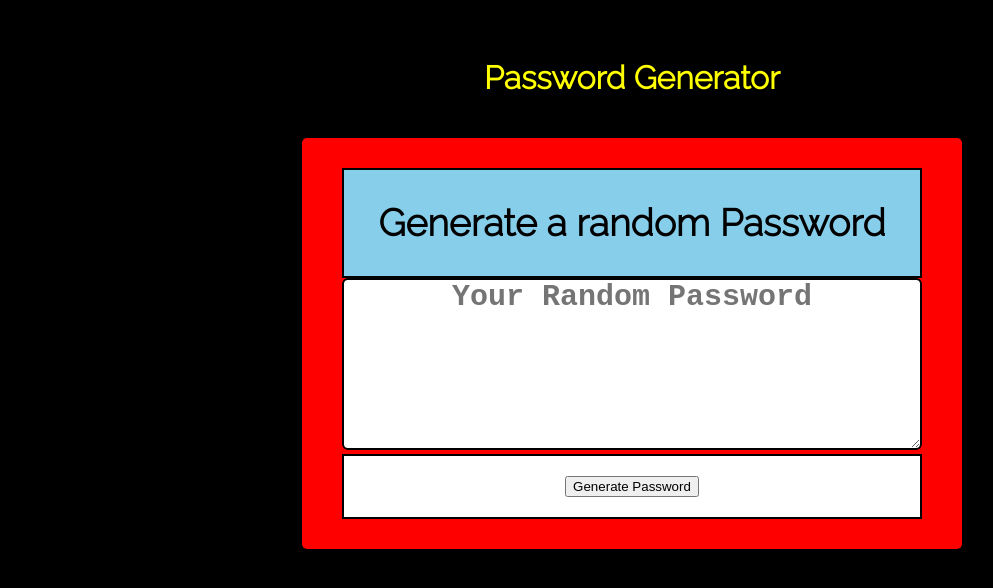
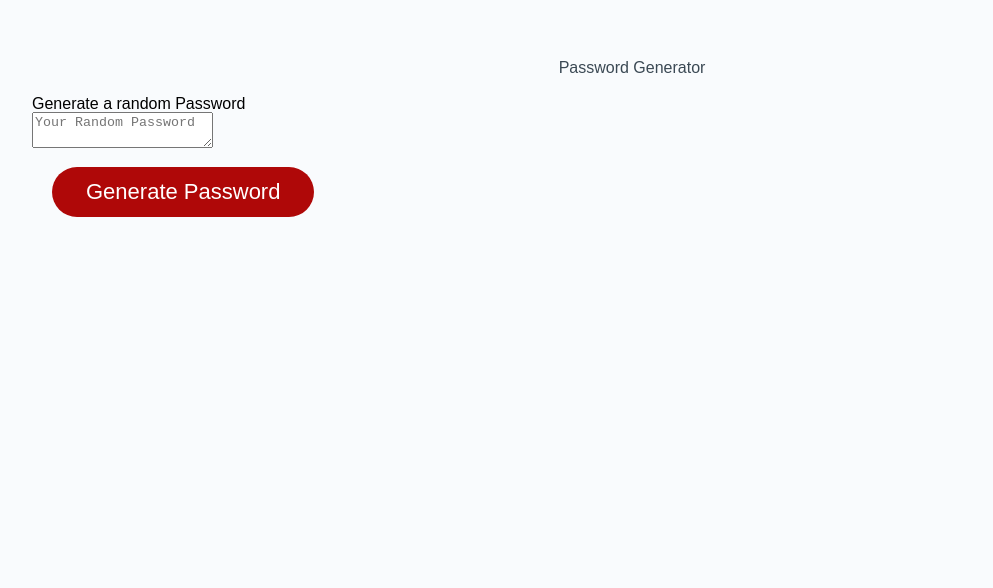
Before and after one commit to Adipure/homework003, a plain HTML site: page index.html in a window 1280 px wide. Shown: the whole page, without its empty margins (8-1001 px from the left). Drawn offline with Linux system fonts and the light colour scheme; files that its build step writes are made by us from their sources; files whose address does not match are found by name.

Commit message:
changes css

```diff
--- a/resources/style.css
+++ b/resources/style.css
@@ -1,21 +1,38 @@
-* {
+/* http://meyerweb.com/eric/tools/css/reset/
+   v2.0 | 20110126
+   License: none (public domain)
+*/
+
+html, body, div, span, applet, object, iframe, h1, h2, h3, h4, h5, h6, p, blockquote, pre, a, abbr, acronym, address, big, cite, code, del, dfn, em, img, ins, kbd, q, s, samp, small, strike, strong, sub, sup, tt, var, b, u, i, center, dl, dt, dd, ol, ul, li, fieldset, form, label, legend, table, caption, tbody, tfoot, thead, tr, th, td, article, aside, canvas, details, embed, figure, figcaption, footer, header, hgroup, menu, nav, output, ruby, section, summary, time, mark, audio, video {
+  margin: 0;
+  padding: 0;
+  border: 0;
+  font-size: 100%;
+  font: inherit;
+  vertical-align: baseline;
+}
+
+/* HTML5 display-role reset for older browsers */
+
+article, aside, details, figcaption, figure, footer, header, hgroup, menu, nav, section {
+  display: block;
+}
+
+body {
+  line-height: 1;
+}
+
+
+*, *::before, *::after {
   box-sizing: border-box;
 }
 
-body {
- background-color: black;
- justify-content: center;
- align-items: center;
- display: flex;
- font-family: 'Open Sans', sans-serif;
- font-family: 'Raleway', sans-serif;
-}
-
-.main {
+html, body, .wrapper {
   height: 100%;
   margin: 0;
   padding: 0;
- padding: 30px;
+  font-family: sans-serif;
+  background-color: #f9fbfd;
   padding-top: 30px;
   padding-left: 20px;
   padding-right: 20px;
@@ -24,69 +41,67 @@ body {
 header {
   text-align: center;
   padding: 20px;
- padding-top: 0;
- color: yellow;
+  padding-top: 0px;
+  color: hsl(206, 17%, 28%);
 }
 
-.box {
- background-color: red;
- margin: auto;
- padding: 30px 40px;
+.card {
+  background-color: hsl(0, 0%, 100%);
   border-radius: 5px;
- border-width: 2px;
- -webkit-border-radius: 5px;
- -moz-border-radius: 5px;
- -ms-border-radius: 5px;
- -o-border-radius: 5px;
- max-width: 100%;
+  border-width: 1px;
+  box-shadow: rgba(0, 0, 0, 0.15) 0px 2px 8px 0px;
+  color: hsl(206, 17%, 28%);
+  font-size: 18px;
+  margin: 0 auto;
+  max-width: 800px;
   padding: 30px 40px;
 }
 
-.box-header {
- content: "";
+.card-header::after {
+  content: " ";
   display: block;
- background: skyblue;
- text-align: center;
- font-size: 25px;
- border: 2px solid black
+  width: 100%;
+  background: #e7e9eb;
+  height: 2px;
 }
 
-textarea {
- padding: 100px;
- padding-top: 0px;
- text-align: center;
- font-size: 30px;
- font-weight: bold;
- color: black;
- border-radius: 6px;
- -webkit-border-radius: 6px;
- -moz-border-radius: 6px;
- -ms-border-radius: 6px;
- -o-border-radius: 6px;
- border: 2px solid black;
- user-select: none;
+.card-body {
+  min-height: 100px;
 }
 
-.box-footer {
+.card-footer {
   text-align: center;
- content: "";
- display: block;
- background: white;
- clear: both;
- border: 2px solid black;
- padding: 20px;
 }
 
-#button {
+.card-footer::before {
+  content: " ";
+  display: block;
+  width: 100%;
+  background: #e7e9eb;
+  height: 2px;
+}
+
+.card-footer::after {
+  content: " ";
+  display: block;
+  clear: both;
+}
+
+.btn {
+  border: none;
+  background-color: hsl(360, 91%, 36%);
+  border-radius: 25px;
+  box-shadow: rgba(0, 0, 0, 0.1) 0px 1px 6px 0px rgba(0, 0, 0, 0.2) 0px 1px 1px 0px;
+  color: hsl(0, 0%, 100%);
+  display: inline-block;
+  font-size: 22px;
+  line-height: 22px;
+  margin: 16px 16px 16px 20px;
+  padding: 14px 34px;
+  text-align: center;
   cursor: pointer;
- font-family: 'Open Sans', sans-serif;
- font-family: 'Raleway', sans-serif;
- font-size: 15px;
- border: 2px solid black;
- width: 150px;
- height: 50px;
- text-align: center;
- background: cornflowerblue;
- color: black;
- font-weight: bold;
+  -webkit-border-radius: 25px;
+  -moz-border-radius: 25px;
+  -ms-border-radius: 25px;
+  -o-border-radius: 25px;
 }
```
Lines whose indentation alone changed are shown as unchanged.
